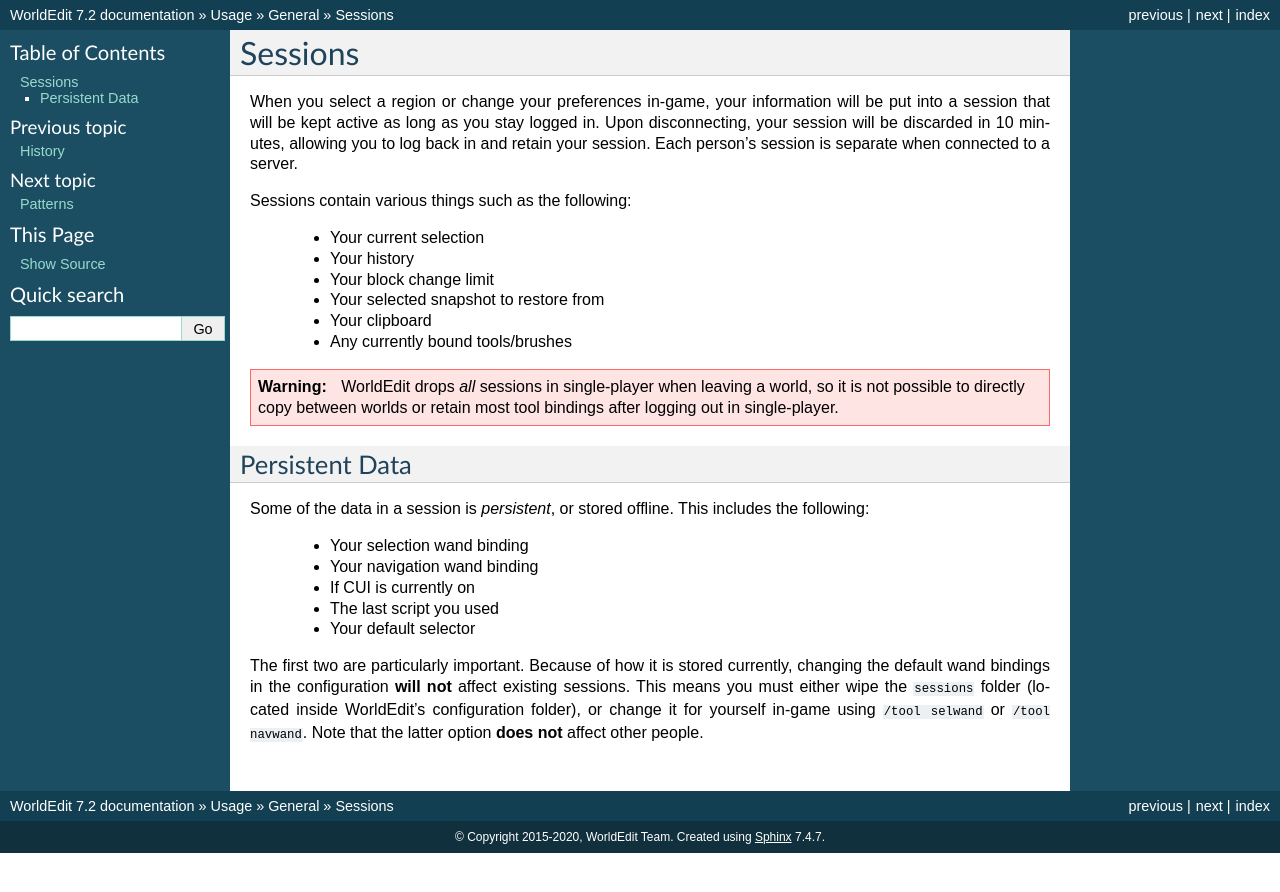
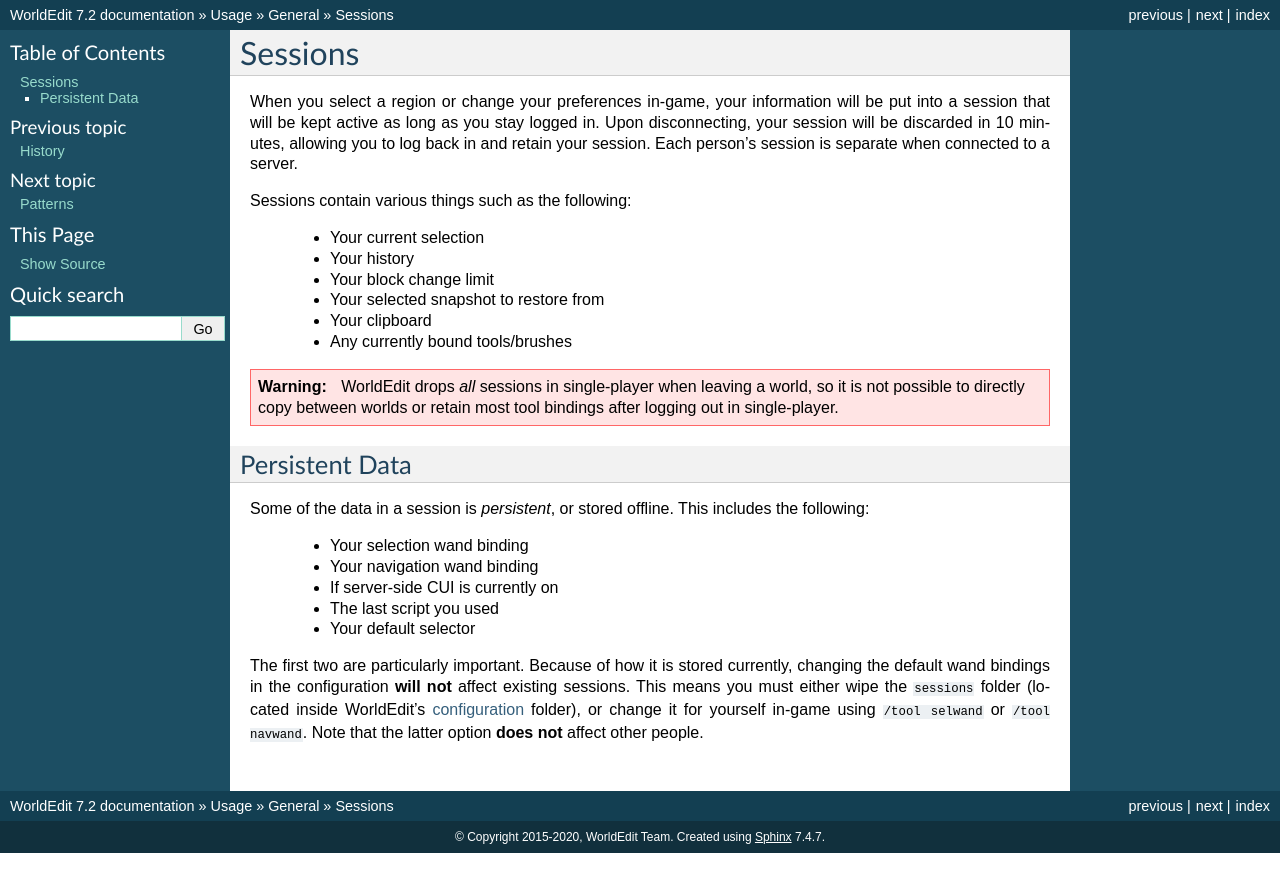
Before and after one commit to EngineHub/WorldEditDocs, a Sphinx documentation site: the page built from source/usage/general/sessions.rst, in a window 1280 px wide. Shown: the top 892 px of the page. Built offline with Sphinx 7.4.7, drawn with Linux system fonts in a browser that asks for light colours.

Commit message:
Apply suggestions from code review
Co-authored-by: wizjany <wizjany@gmail.com>

```diff
--- a/source/usage/general/sessions.rst
+++ b/source/usage/general/sessions.rst
@@ -23,11 +23,11 @@
 
     * Your selection wand binding
     * Your navigation wand binding
-    * If CUI is currently on
+    * If server-side CUI is currently on
     * The last script you used
     * Your default selector
 
 The first two are particularly important. Because of how it is stored currently, changing the default wand bindings
 in the configuration **will not** affect existing sessions. This means you must either wipe the ``sessions`` folder
-(located inside WorldEdit's configuration folder), or change it for yourself in-game using ``/tool selwand`` or
+(located inside WorldEdit's :doc:`configuration <../../config>` folder), or change it for yourself in-game using ``/tool selwand`` or
 ``/tool navwand``. Note that the latter option **does not** affect other people.
```
